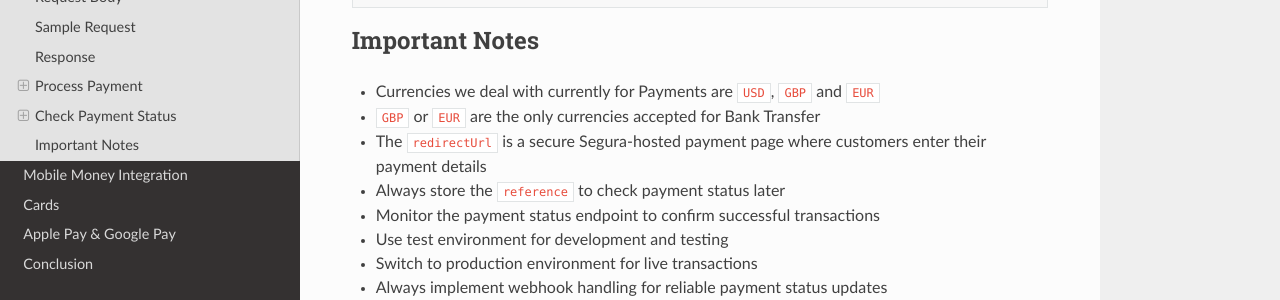
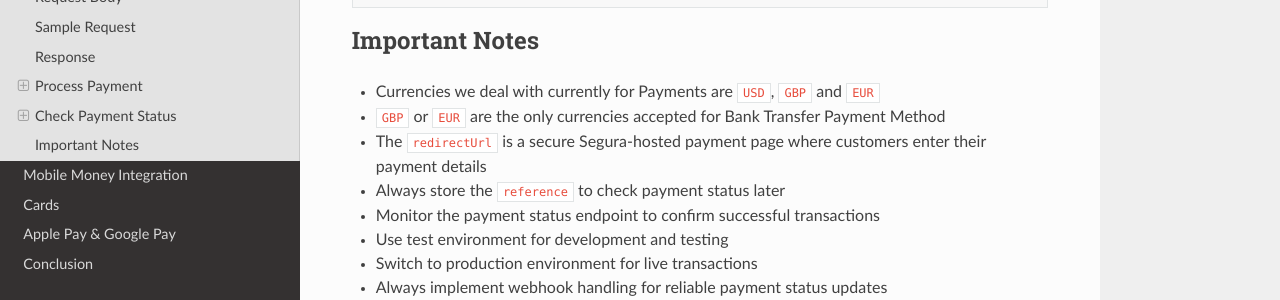
Before and after one commit to Noah-droid/segura, an MkDocs documentation site: the page built from docs/process.md, in a window 1280 px wide and 900 px high, scrolled down 6958 px. Shown: the part 302-602 px from the top of the window. Built offline with MkDocs 1.6.1, drawn with Linux system fonts in a browser that asks for light colours; nearby versions of some CDN libraries.

Commit message:
added bank transfer

```diff
--- a/docs/process.md
+++ b/docs/process.md
@@ -346,7 +346,7 @@ curl -X GET https://api-dev.segura-pay.com/api/v1/payment-gateway/status/35ca5fa
 
 ## Important Notes
 - Currencies we deal with currently for Payments are `USD`, `GBP` and `EUR`
-- `GBP` or `EUR` are the only currencies accepted for Bank Transfer
+- `GBP` or `EUR` are the only currencies accepted for Bank Transfer Payment Method
 - The `redirectUrl` is a secure Segura-hosted payment page where customers enter their payment details
 - Always store the `reference` to check payment status later
 - Monitor the payment status endpoint to confirm successful transactions
```
